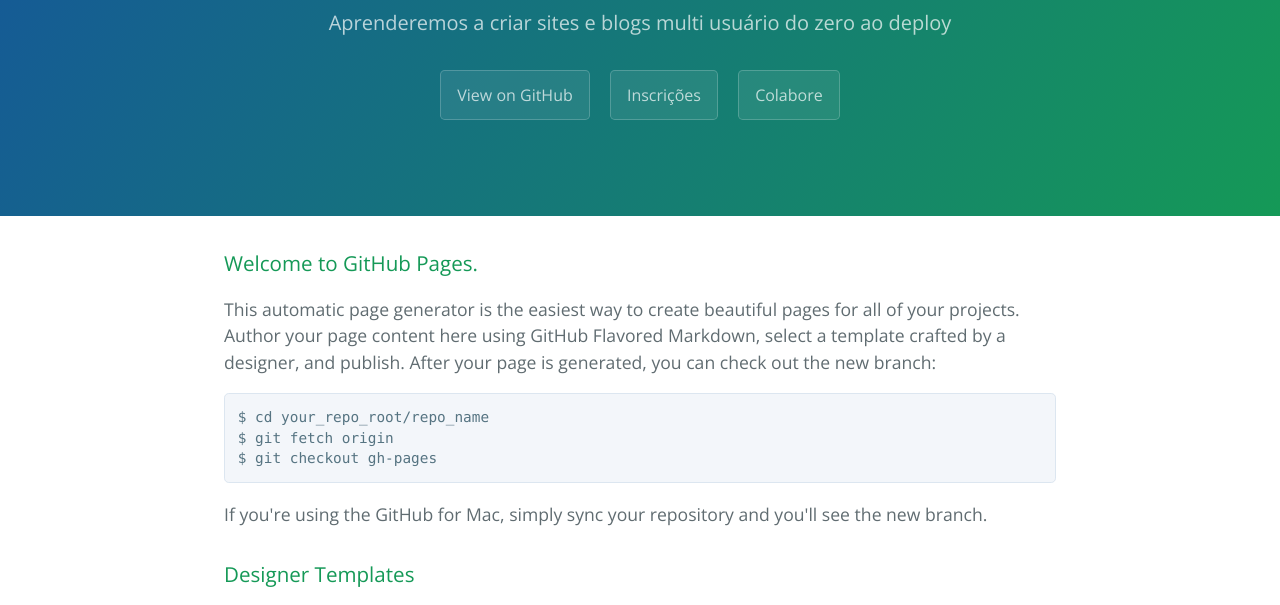
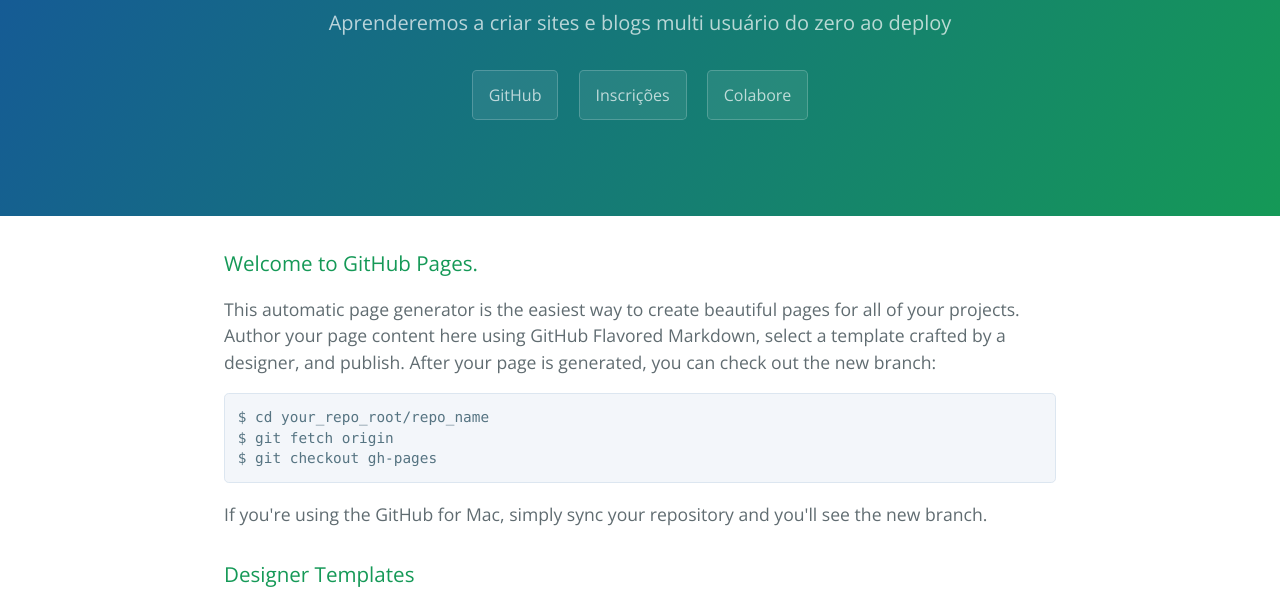
Before and after one commit to lidymonteirowm/inspirada-do-zero-ao-deploy, a plain HTML site: page index.html in a window 1280 px wide. Shown: the part 167-772 px from the top of the page. Drawn offline with nearby package versions, Linux system fonts and the light colour scheme.

Commit message:
Update index.html

```diff
--- a/index.html
+++ b/index.html
@@ -13,7 +13,7 @@
     <section class="page-header">
       <h1 class="project-name">InspirAda - do zero ao deploy</h1>
       <h2 class="project-tagline">Aprenderemos a criar sites e blogs multi usuário do zero ao deploy</h2>
-      <a href="https://github.com/lidymonteirowm/inspirada-do-zero-ao-deploy" class="btn">View on GitHub</a>
+      <a href="https://github.com/lidymonteirowm/inspirada-do-zero-ao-deploy" class="btn">GitHub</a>
       <a href="http://www.meetup.com/Women-Who-Code-Recife/events/221390351/" class="btn">Inscrições</a>
       <a href="#" class="btn">Colabore</a>
     </section>
```
